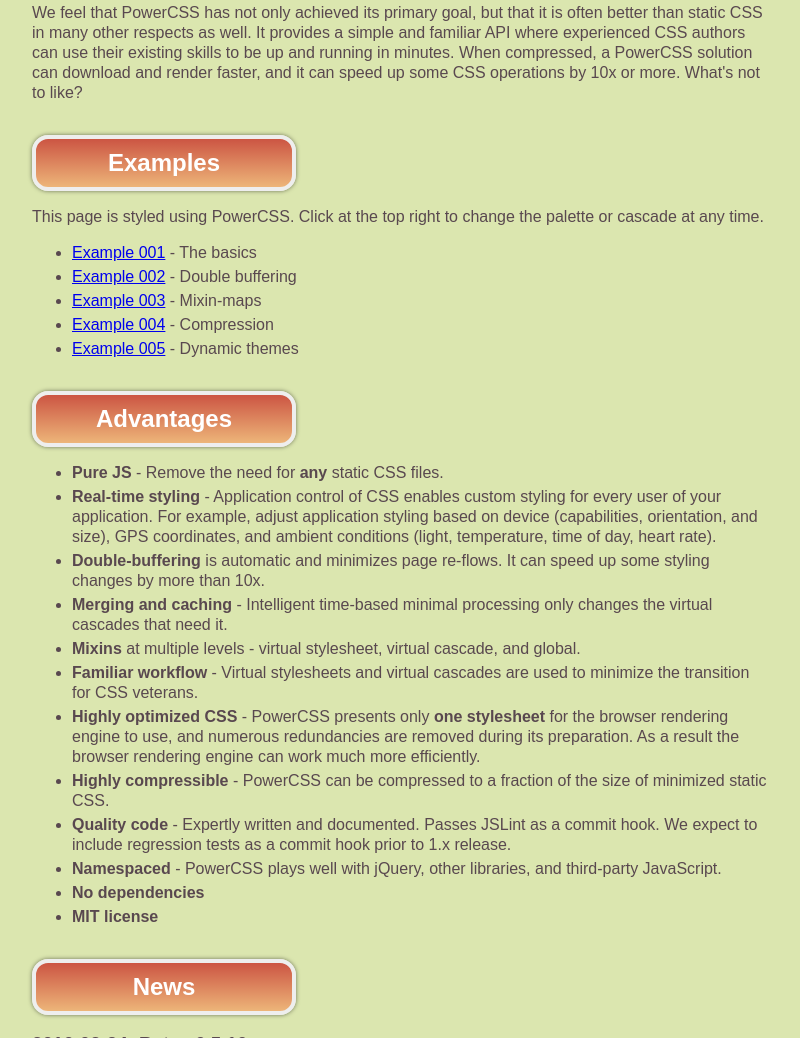
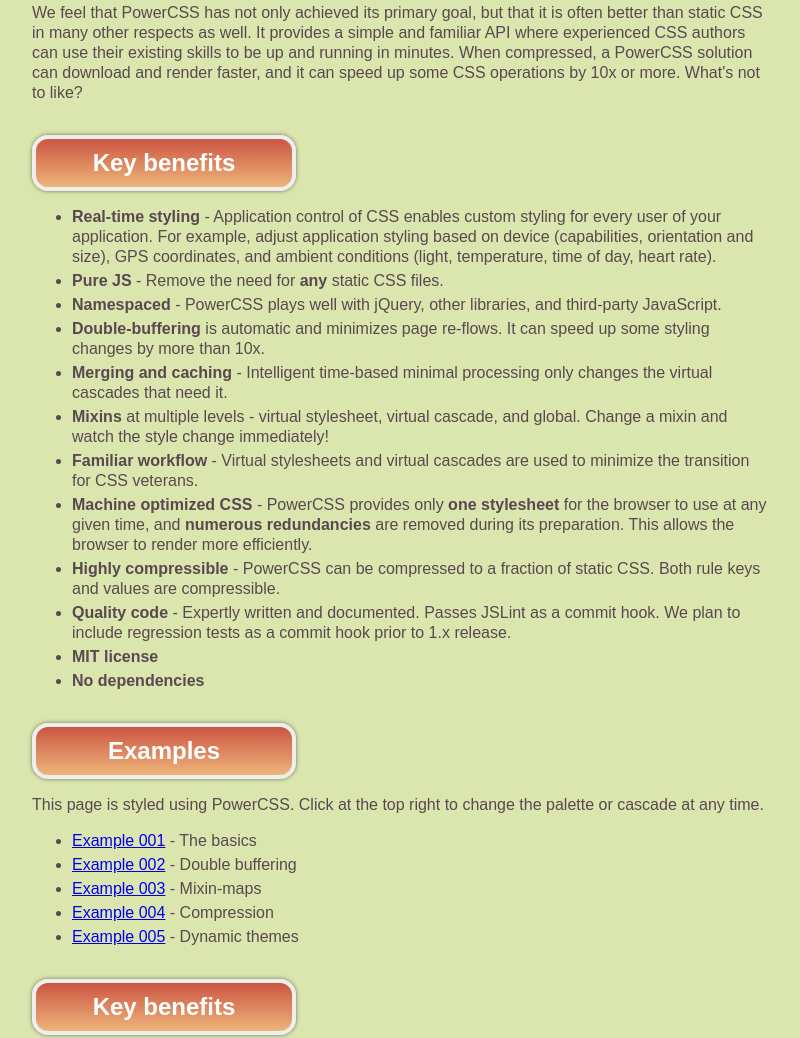
Before and after one commit to mmikowski/powercss, a website: page index.html in a window 1280 px wide. Shown: the part 755-1793 px from the top of the page, without its empty margins (0-800 px from the left). Drawn offline with nearby package versions, Linux system fonts and the light colour scheme.

Commit message:
updated docs

```diff
--- a/index.html
+++ b/index.html
@@ -41,7 +41,7 @@
     It can be installed using <code>npm install powercss</code>.</p>
 
     <p>This page is styled using PowerCSS. Click at the top right to
-      change the palette or cascade at any time.  It looks good on a phone
+      change the palette or cascade at any time. It looks good on a phone
       as well as a desktop.</p>
 
   <h2>Why PowerCSS?</h2>
@@ -66,6 +66,40 @@
     and it can speed up some CSS operations by 10x or more.
     What's not to like?</p>
 
+  <h2>Key benefits</h2>
+  <ul>
+    <li><strong>Real-time styling</strong> - Application control of CSS
+    enables custom styling for every user of your application. For example,
+    adjust application styling based on device (capabilities, orientation
+    and size), GPS coordinates, and ambient conditions (light, temperature,
+    time of day, heart rate).</li>
+    <li><strong>Pure JS</strong> - Remove the need for <strong>any</strong>
+    static CSS files.</li>
+    <li><strong>Namespaced</strong> - PowerCSS plays well with jQuery,
+    other libraries, and third-party JavaScript.</li>
+    <li><strong>Double-buffering</strong> is automatic and minimizes page
+    re-flows. It can speed up some styling changes by more than 10x.</li>
+    <li><strong>Merging and caching</strong> - Intelligent time-based minimal
+    processing only changes the virtual cascades that need it.</li>
+    <li><strong>Mixins</strong> at multiple levels - virtual stylesheet,
+    virtual cascade, and global. Change a mixin and watch the style change
+    immediately!</li>
+    <li><strong>Familiar workflow</strong> - Virtual stylesheets and virtual
+    cascades are used to minimize the transition for CSS veterans.</li>
+    <li><strong>Machine optimized CSS</strong> - PowerCSS provides only
+    <strong>one stylesheet</strong> for the browser to use at any given time,
+    and <strong>numerous redundancies</strong> are removed during its
+    preparation. This allows the browser to render more efficiently.</li>
+    <li><strong>Highly compressible</strong> - PowerCSS can be compressed
+    to a fraction of static CSS. Both rule keys and values are
+    compressible.</li>
+    <li><strong>Quality code</strong> - Expertly written and documented.
+    Passes JSLint as a commit hook. We plan to include regression tests as
+    a commit hook prior to 1.x release.</li>
+    <li><strong>MIT license</strong></li>
+    <li><strong>No dependencies</strong></li>
+  </ul>
+
   <h2>Examples</h2>
     <p>This page is styled using PowerCSS. Click at the top right to
       change the palette or cascade at any time.</p>
@@ -82,10 +116,10 @@
         - Dynamic themes</li>
     </ul>
 
-  <h2>Advantages</h2>
+  <h2>Key benefits</h2>
     <ul>
-      <li><strong>Pure JS</strong>
-        - Remove the need for <strong>any</strong> static CSS files.</li>
+      <li><strong>Pure JS</strong> - Remove the need for
+      <strong>any</strong> static CSS files.</li>
       <li><strong>Real-time styling</strong>
         - Application control of CSS enables custom
           styling for every user of your application. For example, adjust
@@ -120,10 +154,13 @@
     </ul>
 
   <h2>News</h2>
+    <h3>2016-03-04: Beta v0.5.20</h3>
+    Preparations for regression tests. Added key benefits section.
+
     <h3>2016-02-24: Beta v0.5.16</h3>
     <p>This page now showcases double-buffer and theming capabilities.
     We have also completed the planned 1.x API with the addition of the
-    <code>_getAssetIdList_</code> methods.  At this point, all that remains
+    <code>_getAssetIdList_</code> methods. At this point, all that remains
     is integration work and regression tests.
     </p>
 
@@ -133,7 +170,7 @@
     as we find them.</p>
 
     <p>This version saw our last big API overhaul we expect before the 1.x
-    release.  We cut the number of methods in half while adding many
+    release. We cut the number of methods in half while adding many
     capabilities. The documentation and examples have expanded and updated.
     We have added the PowerCSS Cookbook section to the
     <a href="https://github.com/mmikowski/powercss/blob/master/README.md"
--- a/package.json
+++ b/package.json
@@ -1,5 +1,5 @@
 { "name": "powercss",
-  "version": "0.5.20",
+  "version": "0.5.21",
   "description": "Unleash PowerCSS to create custom CSS for every user of your web application. PowerCSS uses merging, caching, compression, and double-buffering to exceed the speed and flexibility of static CSS. https://www.youtube.com/watch?v=rnkMjzhxw4s",
   "keywords": [
     "css", "power", "powercss", "power-css", "css-power",
```
Also changed, not shown: README.md.
